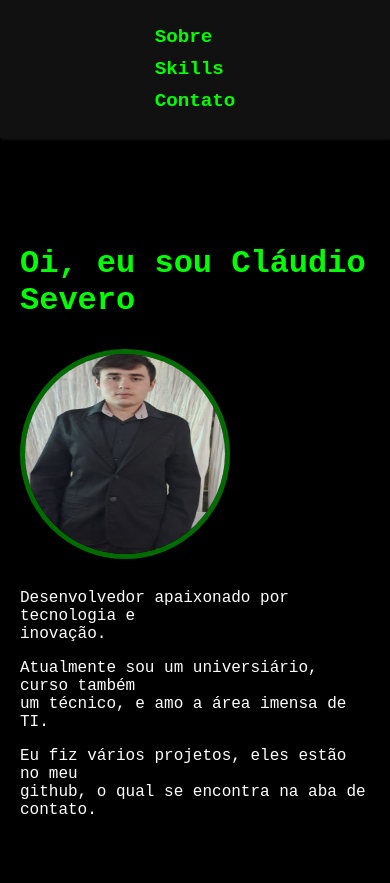
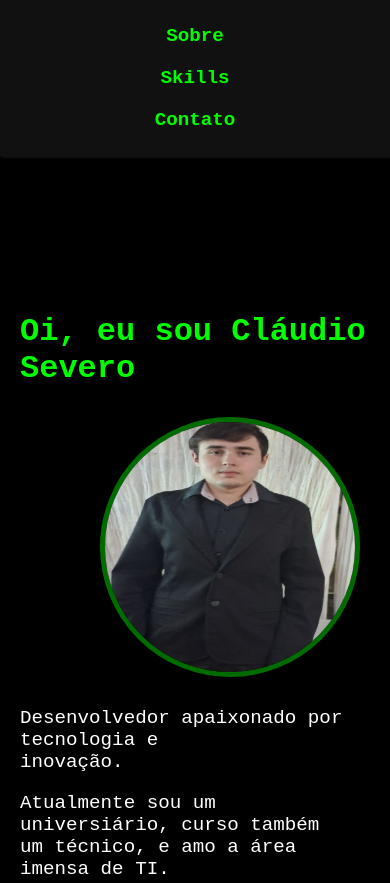
Before and after one commit to ClaudioSeveroo/Site, a plain HTML site: page index.html in a window 390 px wide. Shown: the top 883 px of the page. Drawn offline with Linux system fonts and the light colour scheme.

Commit message:
Header ajuste
ajuste

```diff
--- a/style.css
+++ b/style.css
@@ -165,40 +165,23 @@ margin-bottom: 150px;
 @media (max-width: 768px) {
     header {
         flex-direction: column;
-        padding: 10px;
+        align-items: center;
     }
 
     nav ul {
         flex-direction: column;
+        align-items: center;
         gap: 10px;
+        padding: 0;
+        margin: 0;
     }
 
-    main {
-        padding: 20px;
-        margin-top: 60px;
-        margin-bottom: 200px;
-        font-size: medium;
+    nav ul li {
+        margin: 5px 0;
     }
 
-    #skills {
-        flex-direction: column;
-        height: auto;
-        margin-bottom: 100px;
-    }
-
-    .imgclaudio {
-        width: 200px;
-        height: 200px;
-        margin-left: 0;
-        margin-right: 0;
-    }
-
-    #contato {
-        flex-direction: column;
-        align-items: center;
-    }
-
-    footer {
-        padding: 15px;
+    nav ul li a {
+        padding: 8px 12px;
+        font-size: 1em;
     }
 }
```
